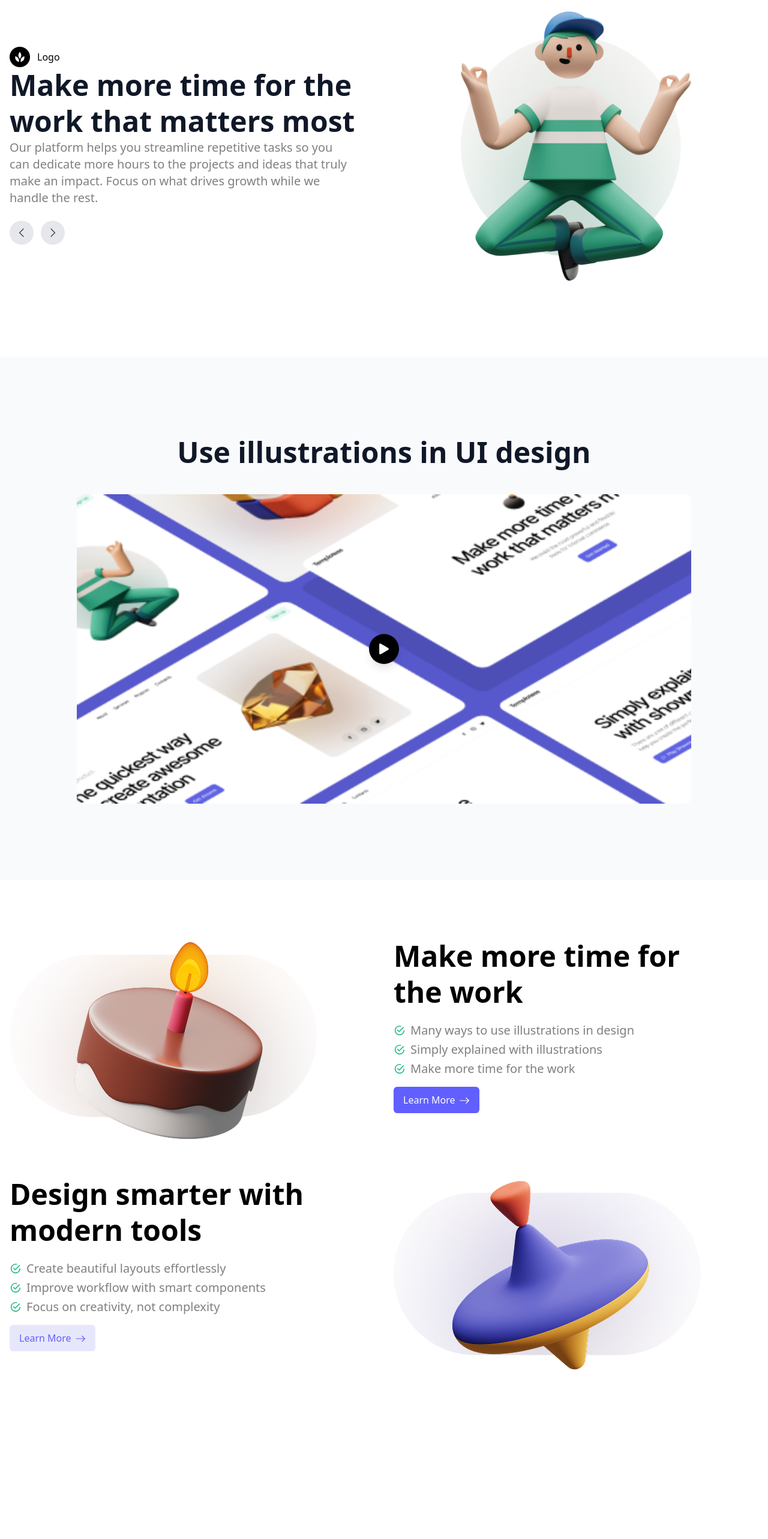
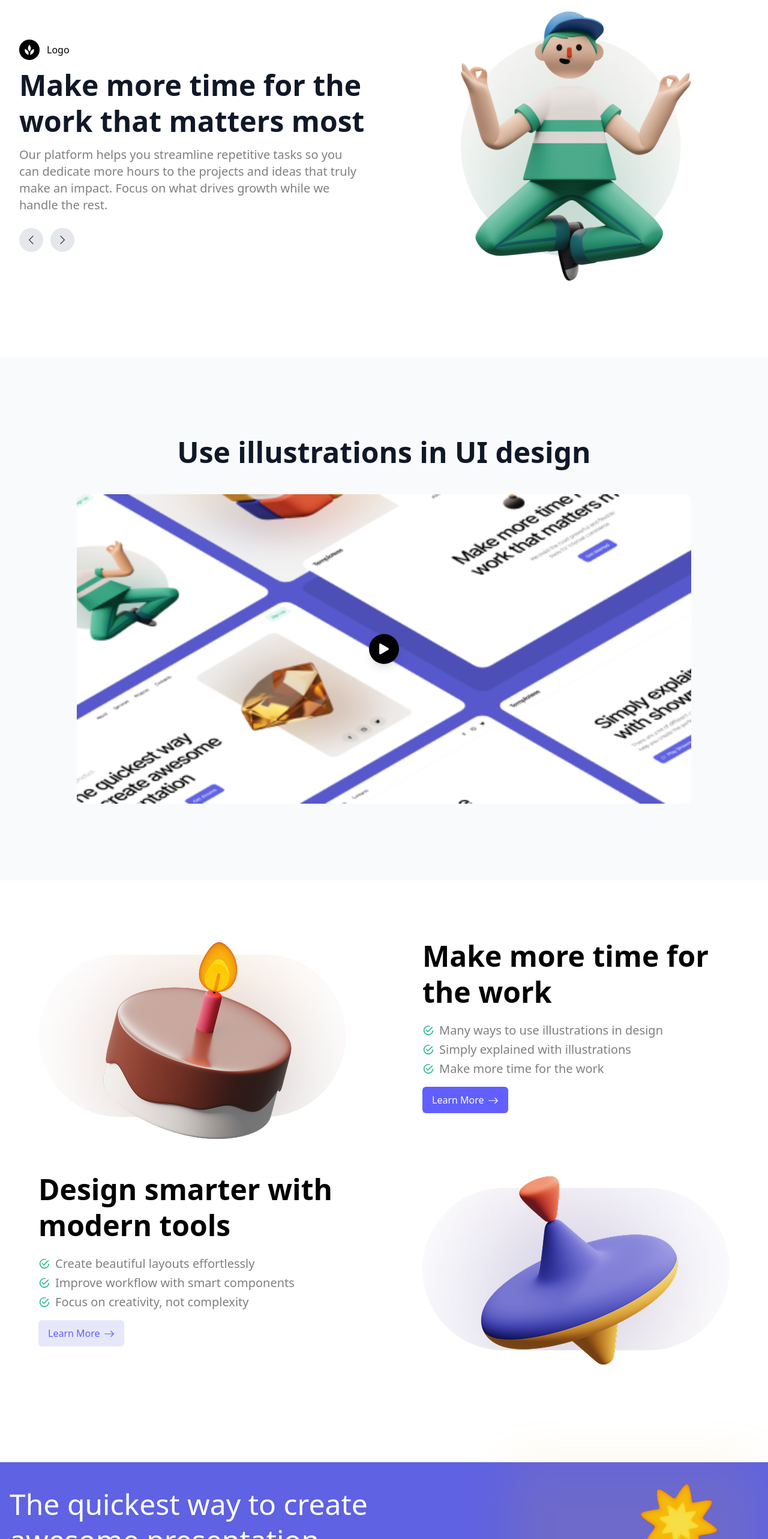
Before and after one commit to roman-hasan/Degic, a React (Vite) app: page / in a window 1280 px wide. Shown: the part 1750-4316 px from the top of the page at 60% size. Before the commit the page ends 4204 px from the top, so only its background shows below. Built offline with nearby package versions, Linux system fonts and the light colour scheme.

Commit message:
quick presentation section completed

```diff
--- a/src/components/Blogs.jsx
+++ b/src/components/Blogs.jsx
@@ -2,9 +2,9 @@ import React from 'react'
 
 const Blogs = () => {
   return (
-    <div>
+    <section className='container mx-auto px-4 py-24'>
 
-    </div>
+    </section>
   )
 }
 
--- a/src/components/MoreWorks.jsx
+++ b/src/components/MoreWorks.jsx
@@ -10,15 +10,16 @@ const MoreWorks = ({blocks}) => {
                   blocks.map((block, ind)=> {
                       const {image, heading, bullets, reverse} = block
                     return <div key={ind}>
-                         <div className={`flex lg:justify-between space-y-14 gap-8 flex-col ${ reverse ? "lg:flex-row-reverse mt-14 lg:mt-0" : "lg:flex-row" } `}>
-                            <div className="w-full flex items-center justify-center lg:justify-start">
+                         <div className={`flex lg:justify-between space-y-12 gap-8 flex-col ${ reverse ? "lg:flex-row-reverse mt-14 lg:mt-0" : "lg:flex-row" } `}>
+                            <div className="w-full flex items-center justify-center">
                               <div className="max-w-lg">
                                 <img className="w-full" src={image} alt="" />
                               </div>
                             </div>
-                              <div className='w-full'>
+                              <div className='w-full flex flex-col lg:items-center '>
+                                 <div>
                                   <h2 className='text-[clamp(1.8rem,4vw,3rem)] font-semibold leading-tight w-full lg:max-w-lg'> {heading} </h2>
-                                  <ul className='mt-5'>
+                                   <ul className='mt-5'>
                                       {
                                         bullets.map((bullet,ind)=>(
                                           <li className='md:text-xl sm:text-lg leading-[1.4] my-1 text-[#000000]/50 flex gap-2 items-center' key={ind} > <IoMdCheckmarkCircleOutline className='text-[#2AB691]' /> {bullet} </li>
@@ -28,6 +29,7 @@ const MoreWorks = ({blocks}) => {
                                   <button  className={`px-4 py-2.5 group cursor-pointer flex items-center gap-1.5 rounded-md mt-4 ${reverse ? "bg-[#5F62E2]/15 text-indigo-500" : "text-white bg-indigo-500"} `}>
                                      Learn More <BsArrowRight className='text-lg font-medium mt-0.5 group-hover:translate-x-1 transition duration-300 ' />
                                   </button>
+                                 </div>
                               </div>
                          </div>
                      </div>
--- a/src/components/QuickPresentation.jsx
+++ b/src/components/QuickPresentation.jsx
@@ -1,10 +1,31 @@
 import React from 'react'
 
-const QuickPresentation = () => {
+const QuickPresentation = ({images, heading}) => {
+  const {maskImage, illustrationImage} = images
   return (
-    <div>
+    <section className='bg-[#5F62E2]'>
+      <div className='container mx-auto px-4 flex '>
+       <div className='w-full lg:mt-10 my-10 lg:my-0'>
+         <div className='max-w-3xl w-full'>
+         <h2 className='sm:text-[clamp(1.8rem,4vw,3rem)] text-2xl leading-tight text-white'> {heading} </h2>
+           <div className='font-medium flex mt-5 gap-x-4'>
+             <button className='px-4 py-2 cursor-pointer rounded-md bg-[#2AB691] text-white'>Get Started</button>
+             <button className='px-4 py-2 cursor-pointer rounded-md bg-[#FFFFFF]/15 text-white border border-gray-300/30'>Learn More</button>
+          </div>
+        </div>
+       </div>
+       <div className='w-1/2 hidden lg:block'>
+          <div class="relative group pt-8">
+          <div class="absolute inset-0 bg-[#F1B000]/20 blur-2xl opacity-50 transition duration-500"></div>
+          <img
+            src={illustrationImage}
+            class="relative w-full h-full object-cover max-w-96"
+          />
+        </div>
+       </div>
 
-    </div>
+      </div>
+    </section>
   )
 }
 
--- a/src/components/Slider.jsx
+++ b/src/components/Slider.jsx
@@ -19,8 +19,8 @@ const Slider = ({slides, CartoonImage, companyLogos}) => {
   return (
     <section className='container mx-auto px-4 lg:py-32 py-24'>
       <div className='gap-8 flex lg:flex-row flex-col justify-between items-start lg:items-center'>
-        <div className='w-full'>
-          <div className='w-full max-w-xl'>
+        <div className='w-full flex lg:justify-center'>
+          <div className='w-full max-w-xl space-y-3'>
             <div className='flex items-center gap-3'>
                 <img src={miniLogo} alt="" />
                 <span> Logo </span>
```
